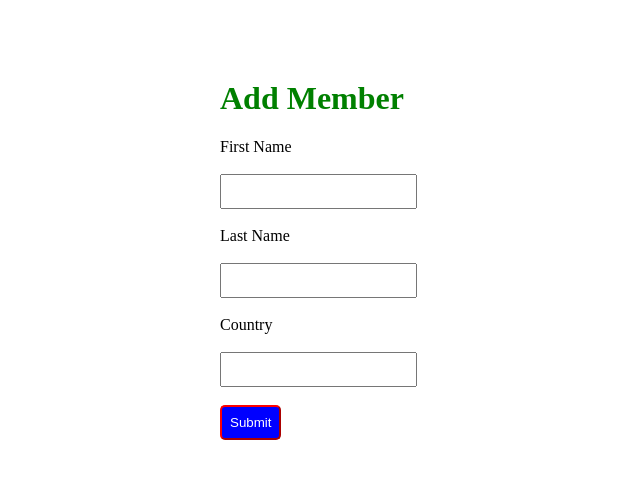
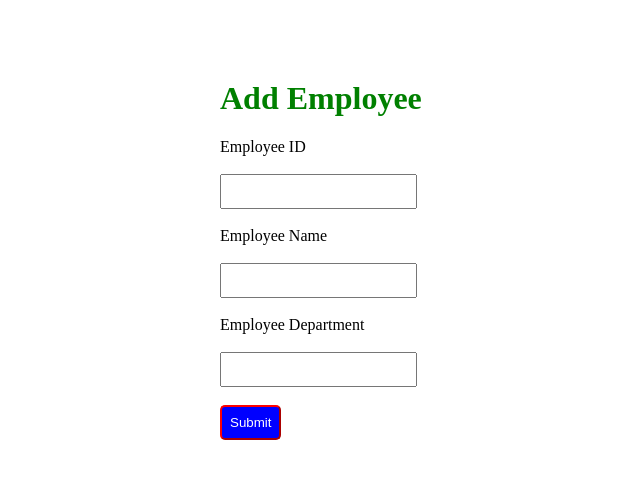
Before and after one commit to bishaldahal4777/crud-project, a Django app: page /create/ in a window 1280 px wide. Shown: the top 479 px of the page, without its empty margins (128-768 px from the left). Run offline with Django 5.2, Linux system fonts and the light colour scheme.

Commit message:
fix create html

```diff
--- a/enroll/templates/create.html
+++ b/enroll/templates/create.html
@@ -5,22 +5,22 @@
     <meta charset="UTF-8">
     <meta http-equiv="X-UA-Compatible" content="IE=edge">
     <meta name="viewport" content="width=device-width, initial-scale=1.0">
-    <title>Document</title>
+    <title>Add New Employee</title>
 </head>
 {% load static %}
 <link rel="stylesheet" href="{% static 'style.css' %}">
 
 <body>
     <div class="container1">
-        <h1>Add Member</h1>
-        <form action="{% url 'addrec' %}" method="post">
+        <h1>Add Employee</h1>
+        <form action="{% url 'create_emp' %}" method="post">
             {% csrf_token %}
-            <label for="">First Name</label><br><br>
-            <input type="text" name="first"><br><br>
-            <label for="">Last Name</label><br><br>
-            <input type="text" name="last"><br><br>
-            <label for="">Country</label><br><br>
-            <input type="text" name="country"><br><br>
+            <label for="">Employee ID</label><br><br>
+            <input type="number" name="emp_id"><br><br>
+            <label for="">Employee Name</label><br><br>
+            <input type="text" name="emp_name"><br><br>
+            <label for="">Employee Department</label><br><br>
+            <input type="text" name="emp_dept"><br><br>
             <button type="submit" id="new">Submit</button>
         </form>
     </div>
```
Also changed, not shown: db.sqlite3.
